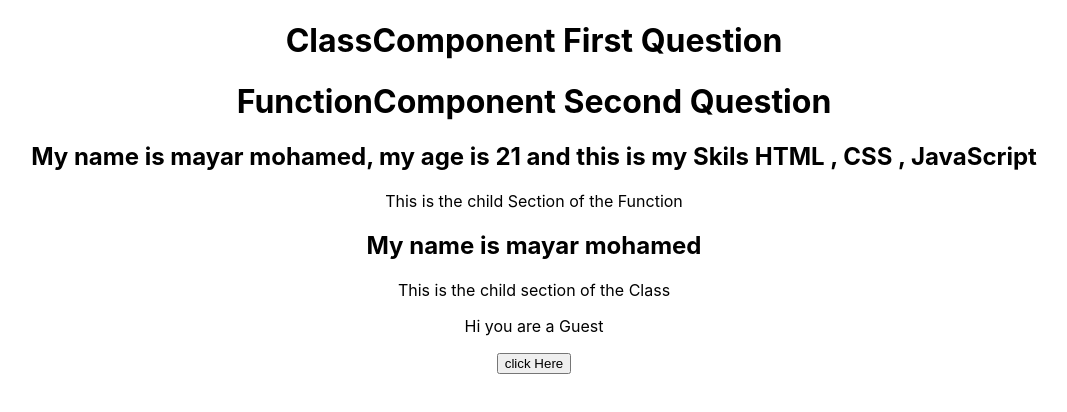
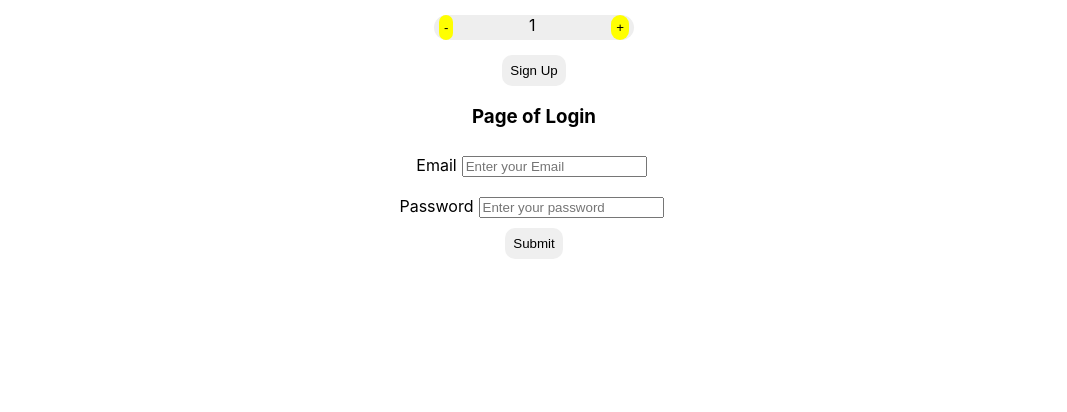
Before and after one commit to mayarmohamed123/Creativa-Laps, a React (Create React App) app: page / in a window 1280 px wide. Shown: the top 412 px of the page, without its empty margins (106-1173 px from the left). Built offline with nearby package versions, Linux system fonts and the light colour scheme.

Commit message:
adding second lap

```diff
--- a/src/App.js
+++ b/src/App.js
@@ -1,15 +1,18 @@
 // import logo from "./logo.svg";
 import "./App.css";
-import ClassComponent from "./Component/ClassComponent/ClassComponent";
-import FunctionComponent from "./Component/FunctionComponent/FunctionComponent";
-import FunctionProps from "./Component/FunctionProps/FunctionProps";
-import ClassProps from "./Component/ClassProps/ClassProps";
-import StateComponent from "./Component/StateComponent/StateComponent";
+import CardComponent from "./Component/CardComponent/CardComponent";
+import HomePageButton from "./Component/HomePageButton/HomePageButton";
+// import ClassComponent from "./Component/ClassComponent/ClassComponent";
+// import FunctionComponent from "./Component/FunctionComponent/FunctionComponent";
+// import FunctionProps from "./Component/FunctionProps/FunctionProps";
+// import ClassProps from "./Component/ClassProps/ClassProps";
+// import StateComponent from "./Component/StateComponent/StateComponent";
+// import Form from "./Component/FormComponent/FormComponent";
 
 function App() {
   return (
     <div className="App">
-      <ClassComponent />
+      {/* <ClassComponent />
       <FunctionComponent />
       <FunctionProps
         fname="mayar"
@@ -23,6 +26,9 @@ function App() {
         <p>This is the child section of the Class</p>
       </ClassProps>
       <StateComponent />
+      <Form /> */}
+      <CardComponent />
+      <HomePageButton />
     </div>
   );
 }
--- /dev/null
+++ b/src/Component/CardComponent/CardComponent.jsx
@@ -0,0 +1,42 @@
+import React, { Component } from "react";
+import "./style.css";
+
+class CardComponent extends Component {
+  constructor() {
+    super();
+    this.state = {
+      count: 1,
+    };
+    this.decrementFunction = this.decrementFunction.bind(this);
+    this.incrementFunction = this.incrementFunction.bind(this);
+  }
+  incrementFunction() {
+    this.setState({
+      count: this.state.count + 1,
+    });
+  }
+  decrementFunction() {
+    if (this.state.count === 1) {
+      alert("Count cannot be 0");
+      return;
+    }
+    this.setState({
+      count: this.state.count - 1,
+    });
+  }
+  render() {
+    return (
+      <div className="card">
+        <button className="card-btn" onClick={this.decrementFunction}>
+          -
+        </button>
+        <span> {this.state.count} </span>
+        <button className="card-btn" onClick={this.incrementFunction}>
+          +
+        </button>
+      </div>
+    );
+  }
+}
+
+export default CardComponent;
--- /dev/null
+++ b/src/Component/CardComponent/style.css
@@ -0,0 +1,23 @@
+.card {
+  width: 200px;
+  background-color: #eee;
+  margin: 15px auto;
+  border-radius: 30px;
+  display: flex;
+  justify-content: space-between;
+}
+button {
+  border-style: none;
+  border-radius: 10px;
+  padding: 8px;
+  cursor: pointer;
+}
+.card-btn {
+  padding: 5px;
+  border-radius: 30px;
+  background-color: yellow;
+  margin: 0 5px;
+}
+input {
+  margin: 10px 5px;
+}
--- /dev/null
+++ b/src/Component/FormComponent/FormComponent.jsx
@@ -0,0 +1,39 @@
+import React, { useState } from "react";
+
+function Form() {
+  const [name, setName] = useState("");
+  const [password, setPassword] = useState("");
+  const changeName = (value) => {
+    setName(value);
+  };
+  const changePassword = (value) => {
+    setPassword(value);
+  };
+  return (
+    <form
+      onSubmit={(e) => {
+        e.preventDefault();
+        console.log(name);
+        console.log(password);
+      }}
+    >
+      <label htmlFor="">name</label>
+      <input
+        type="text"
+        placeholder="Enter your name"
+        onChange={(event) => changeName(event.target.value)}
+      />
+      <br />
+      <label htmlFor="password"></label>
+      <input
+        type="password"
+        placeholder="Enter your password"
+        onChange={(event) => changePassword(event.target.value)}
+      />
+      <br />
+      <button type="submit">Submit</button>
+    </form>
+  );
+}
+
+export default Form;
--- /dev/null
+++ b/src/Component/HomePageButton/HomePageButton.jsx
@@ -0,0 +1,29 @@
+import React, { Component } from "react";
+import SignUp from "../SignUp/SignUp";
+import LogIn from "../LogIn/LogIn";
+
+class HomePageButton extends Component {
+  constructor() {
+    super();
+    this.state = {
+      isSingnedUp: false,
+    };
+
+    this.changeButton = this.changeButton.bind(this);
+  }
+  changeButton() {
+    this.setState({
+      isSingnedUp: true,
+    });
+  }
+  render() {
+    return (
+      <div>
+        <button onClick={this.changeButton}>Sign Up</button>
+        {this.state.isSingnedUp ? <SignUp /> : <LogIn />}
+      </div>
+    );
+  }
+}
+
+export default HomePageButton;
--- /dev/null
+++ b/src/Component/LogIn/LogIn.jsx
@@ -0,0 +1,30 @@
+import React from "react";
+
+function LogIn() {
+  return (
+    <div>
+      <h3>Page of Login </h3>
+      <form>
+        <label htmlFor="email">Email</label>
+        <input
+          type="email"
+          name="email"
+          id="email"
+          placeholder="Enter your Email"
+        />
+        <br />
+        <label htmlFor="password">Password</label>
+        <input
+          type="password"
+          name="password"
+          id="password"
+          placeholder="Enter your password"
+        />
+        <br />
+        <button type="submit">Submit</button>
+      </form>
+    </div>
+  );
+}
+
+export default LogIn;
--- /dev/null
+++ b/src/Component/SignUp/SignUp.jsx
@@ -0,0 +1,37 @@
+import React from "react";
+
+function SignUp() {
+  return (
+    <div>
+      <h3>Page of Signing </h3>
+      <form>
+        <label htmlFor="name">Name</label>
+        <input
+          type="text"
+          name="name"
+          id="name"
+          placeholder="Enter your name"
+        />
+        <br />
+        <label htmlFor="email">Email</label>
+        <input
+          type="email"
+          name="email"
+          id="email"
+          placeholder="Enter your Email"
+        />
+        <br />
+        <label htmlFor="password">Password</label>
+        <input
+          type="password"
+          name="password"
+          id="password"
+          placeholder="Enter your password"
+        />
+        <br />
+        <button type="submit">Submit</button>
+      </form>
+    </div>
+  );
+}
+export default SignUp;
```
Also changed, not shown: 1 other file (tests, documents, lock files or other folders).
